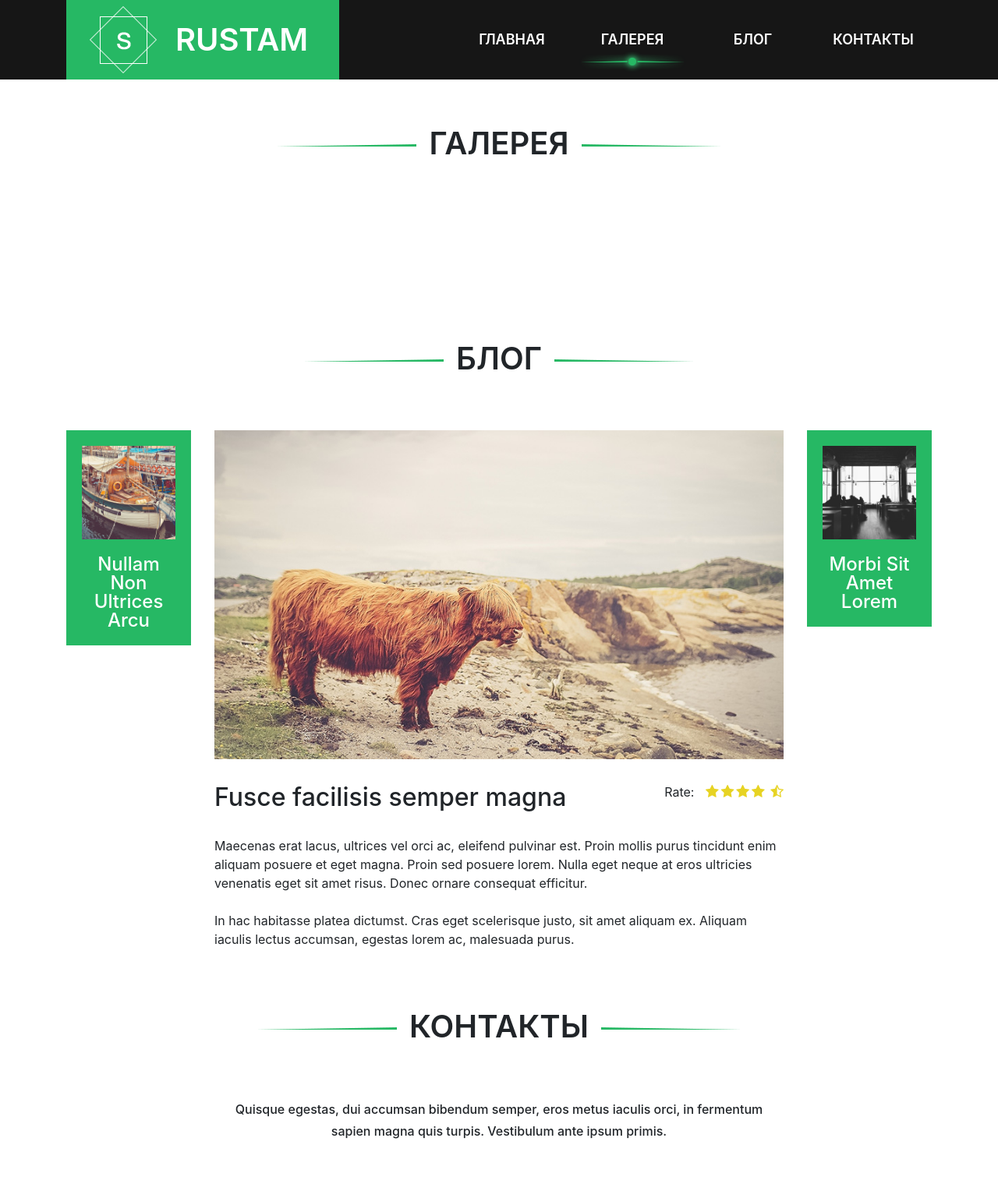
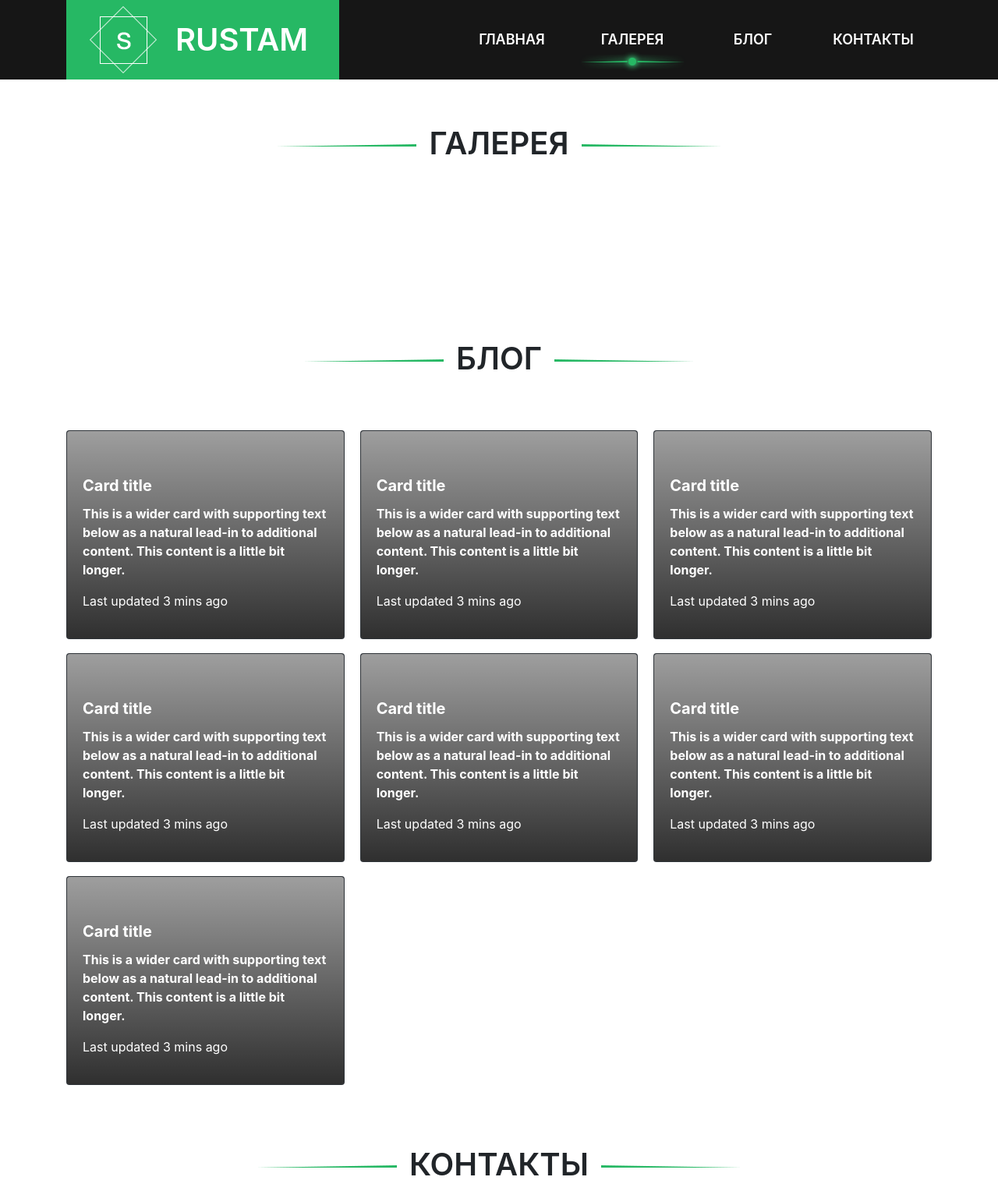
Before and after one commit to AnimaDei326/rus, a Django app: template rus_app/templates/rus_app/index.html in a window 1280 px wide. Shown: the top 1528 px of the page at 78% size. Run offline with Django 3.2, Linux system fonts and the light colour scheme; the template is opened without the code that fills it, so the values that code supplies are empty; some libraries are stand-ins or nearby versions.

Commit message:
верстка для блога на главной странице

```diff
--- a/rus_app/static/rus_app/css/templatemo_style.css
+++ b/rus_app/static/rus_app/css/templatemo_style.css
@@ -708,8 +708,27 @@ h6 {
     transition: all 1.5s ease;
 }
 
-.card-img-top {
+.card {
     cursor: pointer;
+}
+
+.card.bg-dark.text-white::before{
+    content: "";
+    position: absolute;
+    top: 0;
+    left: 0;
+    width: 100%;
+    height: 100%;
+    background: linear-gradient(180deg,rgba(0,0,0,0) 0%,rgba(0,0,0,0.7) 100%);
+    z-index: 10;
+    pointer-events: none;
+}
+.bg-dark .card-title, .bg-dark .card-text{
+    font-weight: 700;
+}
+.card-img-overlay{
+    z-index: 20;
+    top: inherit !important;
 }
 
 /* ==========================================================================
--- a/rus_app/templates/rus_app/index.html
+++ b/rus_app/templates/rus_app/index.html
@@ -185,38 +185,84 @@
                 <h1 class="section-title">Блог</h1>
             </div> <!-- /.col-md-12 -->
         </div> <!-- /.row -->
-        <div class="row">
-            <div class="col-md-2 col-sm-3">
-                <div class="item-small">
-                    <img src="{% static 'rus_app/images/promotion/promotion1.jpg' %}" alt="Product 1">
-                    <h4>Nullam Non Ultrices Arcu</h4>
-                </div> <!-- /.item-small -->
-            </div> <!-- /.col-md-2 -->
-            <div class="col-md-8 col-sm-6">
-                <div class="item-large">
-                    <img src="{% static 'rus_app/images/promotion/promotion2.jpg' %}" alt="Product 2">
-                    <div class="item-large-content">
-                        <div class="item-header">
-                            <h2 class="pull-left">Fusce facilisis semper magna</h2>
-                            <span class="pull-right">Rate: <i class="fa fa-star"></i><i class="fa fa-star"></i><i
-                                    class="fa fa-star"></i><i class="fa fa-star"></i>
-                                <i class="fa fa-star-half-o"></i></span>
-                            <div class="clearfix"></div>
-                        </div> <!-- /.item-header -->
-                        <p>Maecenas erat lacus, ultrices vel orci ac, eleifend pulvinar est. Proin mollis purus
-                            tincidunt enim aliquam posuere et eget magna. Proin sed posuere lorem. Nulla eget neque at
-                            eros ultricies venenatis eget sit amet risus. Donec ornare consequat efficitur. <br><br>In
-                            hac habitasse platea dictumst. Cras eget scelerisque justo, sit amet aliquam ex. Aliquam
-                            iaculis lectus accumsan, egestas lorem ac, malesuada purus.</p>
-                    </div> <!-- /.item-large-content -->
-                </div> <!-- /.item-large -->
-            </div> <!-- /.col-md-8 -->
-            <div class="col-md-2 col-sm-3">
-                <div class="item-small">
-                    <img src="{% static 'rus_app/images/promotion/promotion3.jpg' %}" alt="Product 3">
-                    <h4>Morbi Sit Amet Lorem</h4>
-                </div> <!-- /.item-small -->
-            </div> <!-- /.col-md-2 -->
+        <div class="row" style="padding-left: 15px; padding-right: 15px;">
+            <div class="card-columns">
+                <div class="card bg-dark text-white">
+                    <img class="card-img" src="http://127.0.0.1:8000/media/gallery/1528373792494.jpg" alt="Card image">
+                    <div class="card-img-overlay">
+                        <h5 class="card-title">Card title</h5>
+                        <p class="card-text">This is a wider card with supporting text below as a natural lead-in to
+                            additional content. This content is a little bit longer.</p>
+                        <p>Last updated 3 mins ago</p>
+                    </div>
+                </div>
+
+                <div class="card bg-dark text-white">
+                    <img class="card-img" src="http://127.0.0.1:8000/media/gallery/1528373792494.jpg" alt="Card image">
+                    <div class="card-img-overlay">
+                        <h5 class="card-title">Card title</h5>
+                        <p class="card-text">This is a wider card with supporting text below as a natural lead-in to
+                            additional content. This content is a little bit longer.</p>
+                        <p>Last updated 3 mins ago</p>
+                    </div>
+                </div>
+
+
+                <div class="card bg-dark text-white">
+                    <img class="card-img" src="http://127.0.0.1:8000/media/gallery/1528373792494.jpg" alt="Card image">
+                    <div class="card-img-overlay">
+                        <h5 class="card-title">Card title</h5>
+                        <p class="card-text">This is a wider card with supporting text below as a natural lead-in to
+                            additional content. This content is a little bit longer.</p>
+                        <p>Last updated 3 mins ago</p>
+                    </div>
+                </div>
+
+
+                <div class="card bg-dark text-white">
+                    <img class="card-img" src="http://127.0.0.1:8000/media/gallery/1528373792494.jpg" alt="Card image">
+                    <div class="card-img-overlay">
+                        <h5 class="card-title">Card title</h5>
+                        <p class="card-text">This is a wider card with supporting text below as a natural lead-in to
+                            additional content. This content is a little bit longer.</p>
+                        <p>Last updated 3 mins ago</p>
+                    </div>
+                </div>
+
+
+                <div class="card bg-dark text-white">
+                    <img class="card-img" src="http://127.0.0.1:8000/media/gallery/1528373792494.jpg" alt="Card image">
+                    <div class="card-img-overlay">
+                        <h5 class="card-title">Card title</h5>
+                        <p class="card-text">This is a wider card with supporting text below as a natural lead-in to
+                            additional content. This content is a little bit longer.</p>
+                        <p>Last updated 3 mins ago</p>
+                    </div>
+                </div>
+
+
+                <div class="card bg-dark text-white">
+                    <img class="card-img" src="http://127.0.0.1:8000/media/gallery/1528373792494.jpg" alt="Card image">
+                    <div class="card-img-overlay">
+                        <h5 class="card-title">Card title</h5>
+                        <p class="card-text">This is a wider card with supporting text below as a natural lead-in to
+                            additional content. This content is a little bit longer.</p>
+                        <p>Last updated 3 mins ago</p>
+                    </div>
+                </div>
+
+
+                <div class="card bg-dark text-white">
+                    <img class="card-img" src="http://127.0.0.1:8000/media/gallery/1528373792494.jpg" alt="Card image">
+                    <div class="card-img-overlay">
+                        <h5 class="card-title">Card title</h5>
+                        <p class="card-text">This is a wider card with supporting text below as a natural lead-in to
+                            additional content. This content is a little bit longer.</p>
+                        <p>Last updated 3 mins ago</p>
+                    </div>
+                </div>
+            </div>
+
         </div> <!-- /.row -->
     </div> <!-- /.container -->
 </div> <!-- /#product-promotion -->
```
